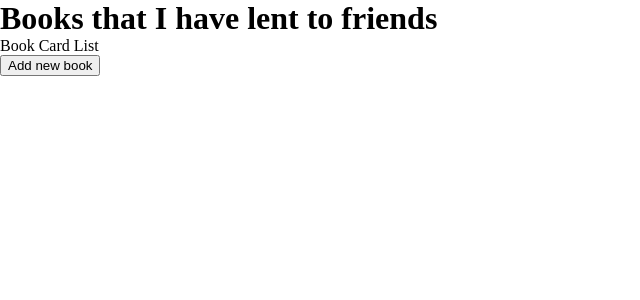
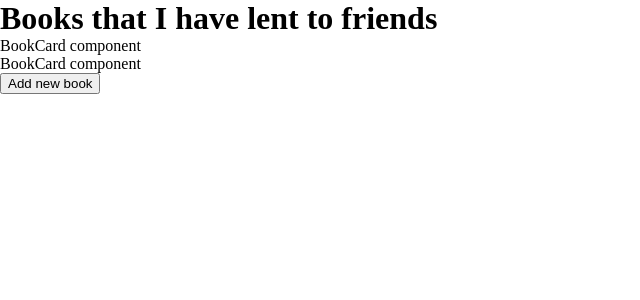
Before and after one commit to Gorett/musketeers-test-app, a Next.js app: page / in a window 1280 px wide. Shown: the top 300 px of the page, without its empty margins (0-640 px from the left). Built offline with nearby package versions, Linux system fonts and the light colour scheme.

Commit message:
[master] BookCard component used for render list of the book cards

```diff
--- a/components/BookCard.js
+++ b/components/BookCard.js
@@ -0,0 +1,7 @@
+import React from "react";
+
+export const BookCard = () => {
+    return (<p>BookCard component</p>)
+};
+
+export default BookCard;
--- a/components/BookCardList.js
+++ b/components/BookCardList.js
@@ -1,23 +1,34 @@
 import React from 'react';
+
+import BookCard from "./BookCard";
 
 import styles from '../styles/components/BookCardList.less';
 
 // TODO load data from service
-const bookListMock = [{
-    title: 'In Search of Lost Time',
-    author: 'Marcel Proust',
-    lentAt: '',
-    returnedAt: null,
-    borrower: 'Will Smith',
-},
+const bookListMock = [
     {
+        id: '123hfas',
+        title: 'In Search of Lost Time',
+        author: 'Marcel Proust',
+        lentAt: null,
+        returnedAt: null,
+        borrower: 'Will Smith',
+    },
+    {
+        id: '4h12k1s',
         title: 'One Hundred Years of Solitude',
         author: 'Gabriel Garcia Marquez',
-        lentAt: '',
-        returnedAt: '',
+        lentAt: null,
+        returnedAt: null,
         borrower: 'Matt Damon',
     }];
 
-export const BookCardList = () => (<div className={styles['book-card-list']}>Book Card List</div>);
+export const BookCardList = () => (
+    <div className={styles['book-card-list']}>
+        {bookListMock.map(book => (
+            <BookCard key={`${book.id}-key`} {...book} />
+        ))}
+    </div>
+);
 
 export default BookCardList;
```
